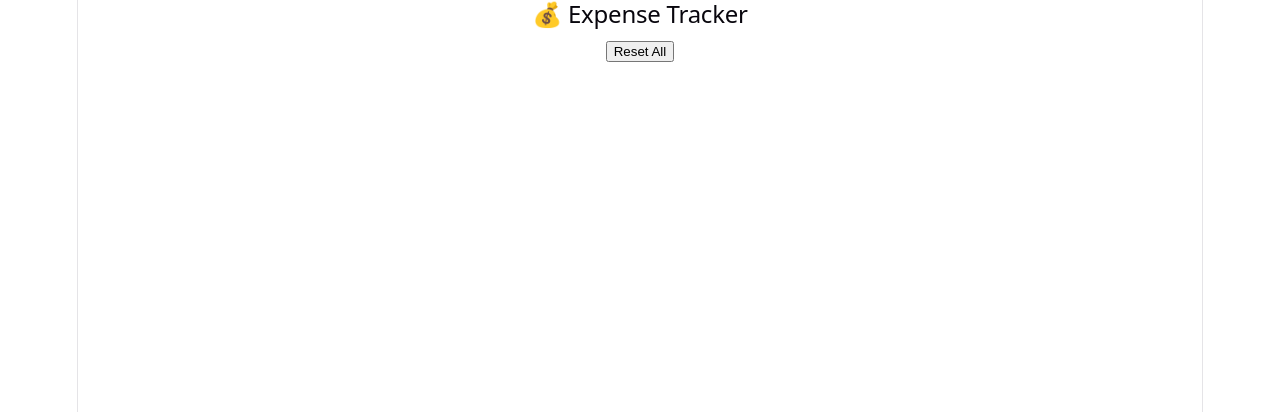
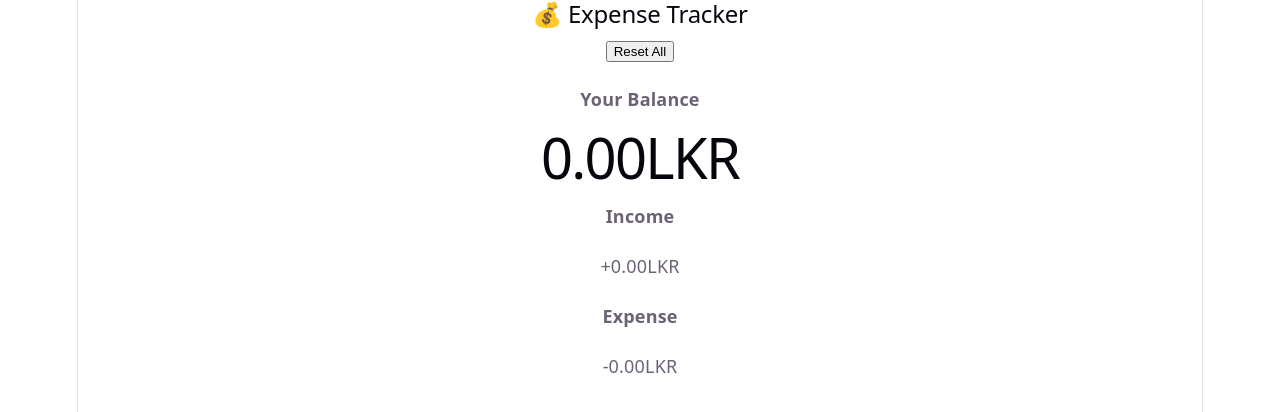
Before and after one commit to NimashaArushi/expense-tracker, a React (Vite) app: page / in a window 1280 px wide. Shown: the top 412 px of the page. Built offline with nearby package versions, Linux system fonts and the light colour scheme.

Commit message:
1.2 balance  Component

```diff
--- a/src/App.jsx
+++ b/src/App.jsx
@@ -1,11 +1,13 @@
 import React from 'react';
 import Header from './components/Header';
+import Balance from './components/Balance';
 import './App.css';
 
 function App() {
   return (
     <div className="app-container">
       <Header />
+      <Balance />
     </div>
   );
 }
--- /dev/null
+++ b/src/components/Balance.jsx
@@ -0,0 +1,22 @@
+import React from 'react';
+const Balance=()=>{
+    return(
+        <div className="balance-container">
+            <div className="balance-main">
+                <h4>Your Balance</h4>
+                <h1>0.00LKR</h1>
+</div>
+
+<div className="income-expense-container">
+    <div className="box income">
+        <h4>Income</h4>
+        <p className="money plus">+0.00LKR</p>
+    </div>
+    <div className="box expense">
+        <h4>Expense</h4>
+        <p className="money minus">-0.00LKR</p>
+    </div>
+</div>
+        </div>
+    );
+};export default Balance;
```
